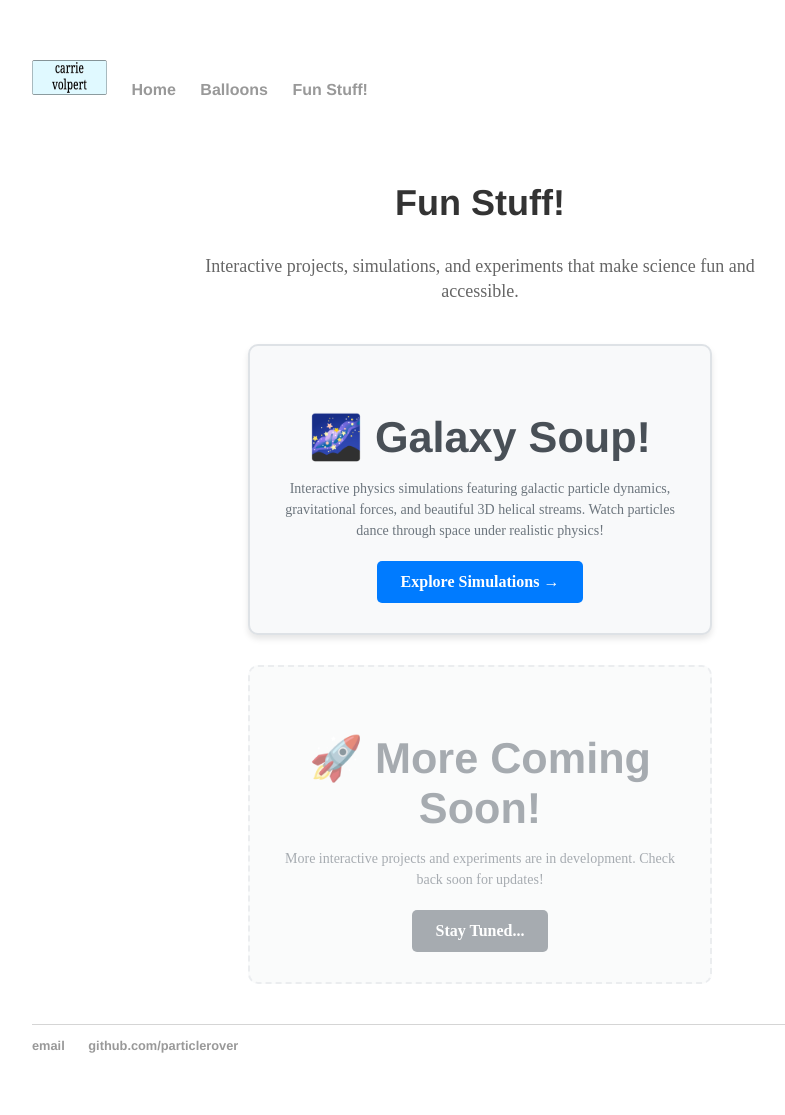
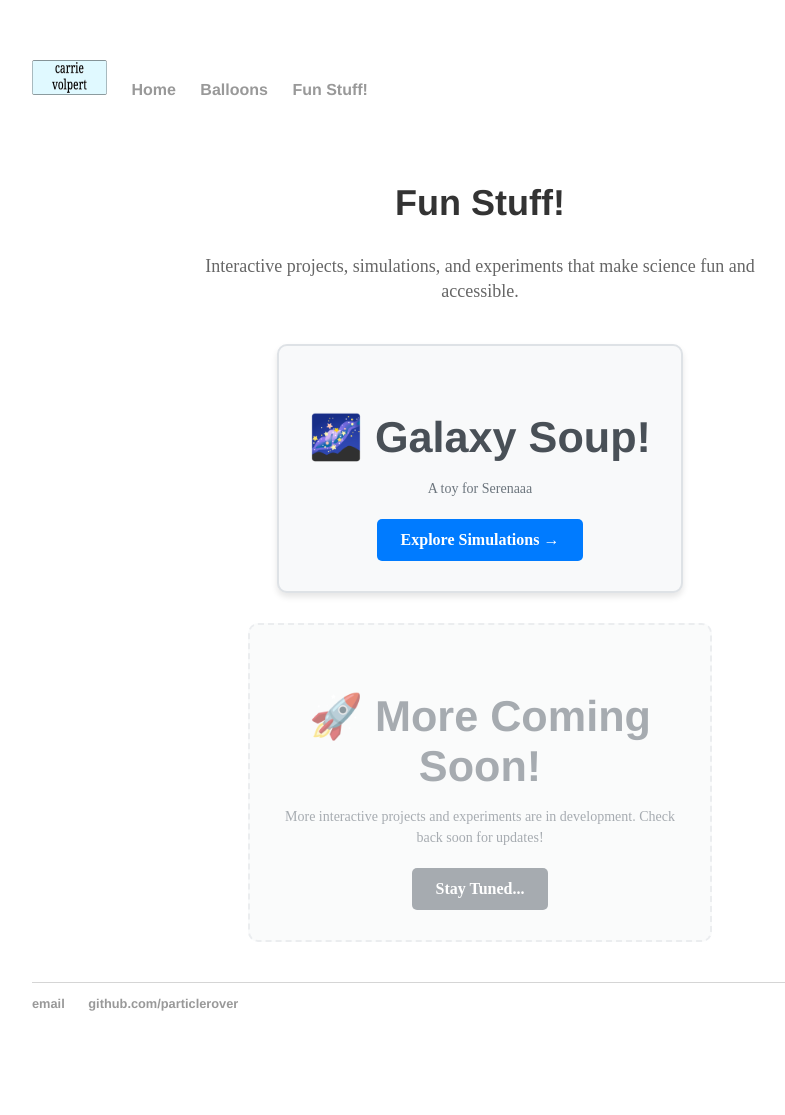
Before and after one commit to particlerover/particlerover.github.io, a Jekyll site: the page built from Fun.html, in a window 1280 px wide. Shown: the whole page, without its empty margins (160-945 px from the left). Built offline with Jekyll 4.4.1, drawn with Linux system fonts in a browser that asks for light colours; after the commit the page ends 1073 px from its top, so only the background shows below that.

Commit message:
Change project description in Fun.html
Updated the description of the Galaxy Soup project.

```diff
--- a/Fun.html
+++ b/Fun.html
@@ -13,8 +13,7 @@ title: Fun Stuff!
         <div style="background: #f8f9fa; border: 2px solid #dee2e6; border-radius: 10px; padding: 30px; max-width: 400px; text-align: center; box-shadow: 0 4px 6px rgba(0,0,0,0.1);">
             <h2 style="color: #495057; margin-bottom: 15px;">🌌 Galaxy Soup!</h2>
             <p style="color: #6c757d; font-size: 14px; margin-bottom: 20px; line-height: 1.5;">
-                Interactive physics simulations featuring galactic particle dynamics, gravitational forces,
-                and beautiful 3D helical streams. Watch particles dance through space under realistic physics!
+                A toy for Serenaaa
             </p>
             <a href="/galaxy-soup/" style="background: #007bff; color: white; padding: 12px 24px; text-decoration: none; border-radius: 5px; font-weight: bold; display: inline-block; transition: background 0.3s;">
                 Explore Simulations →
```
